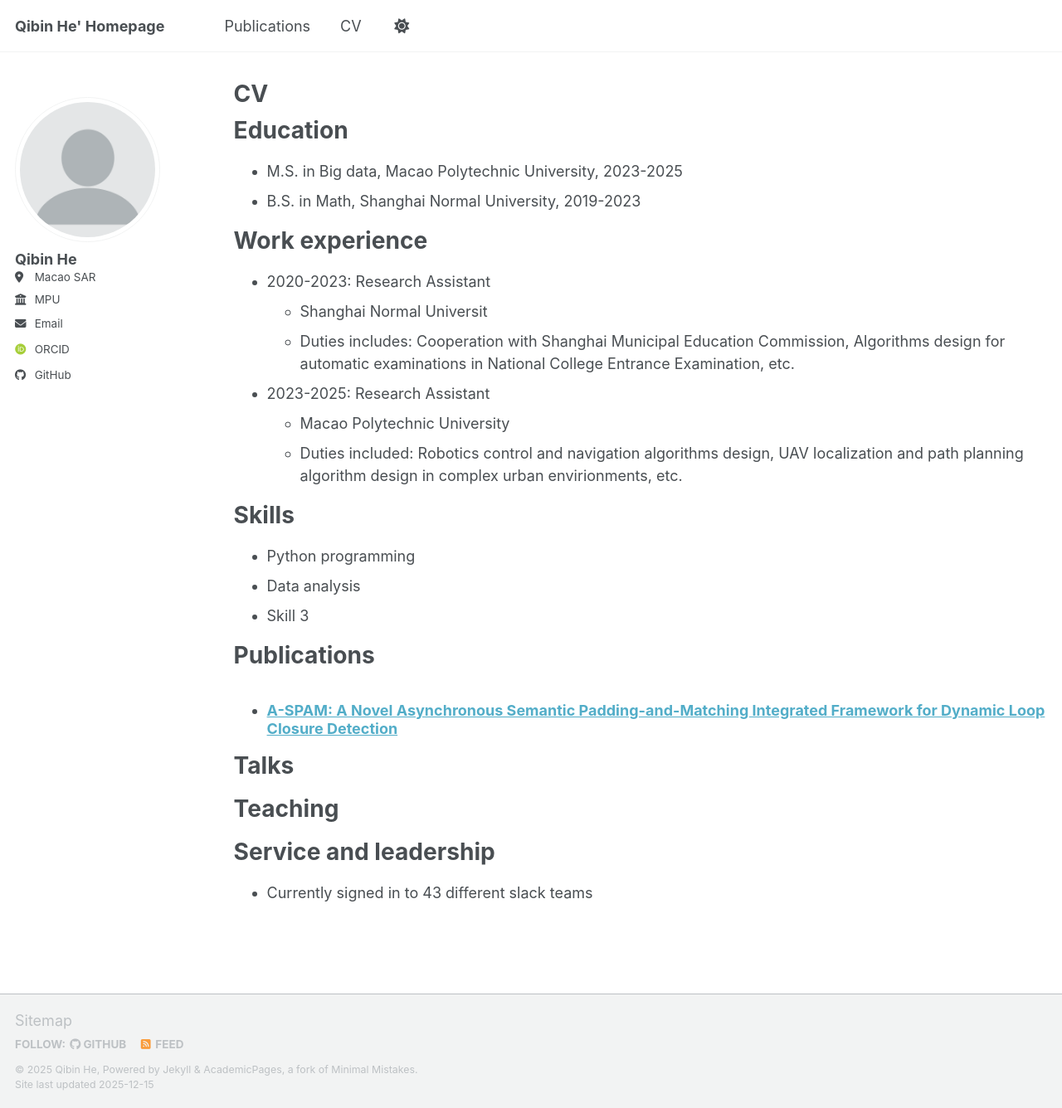
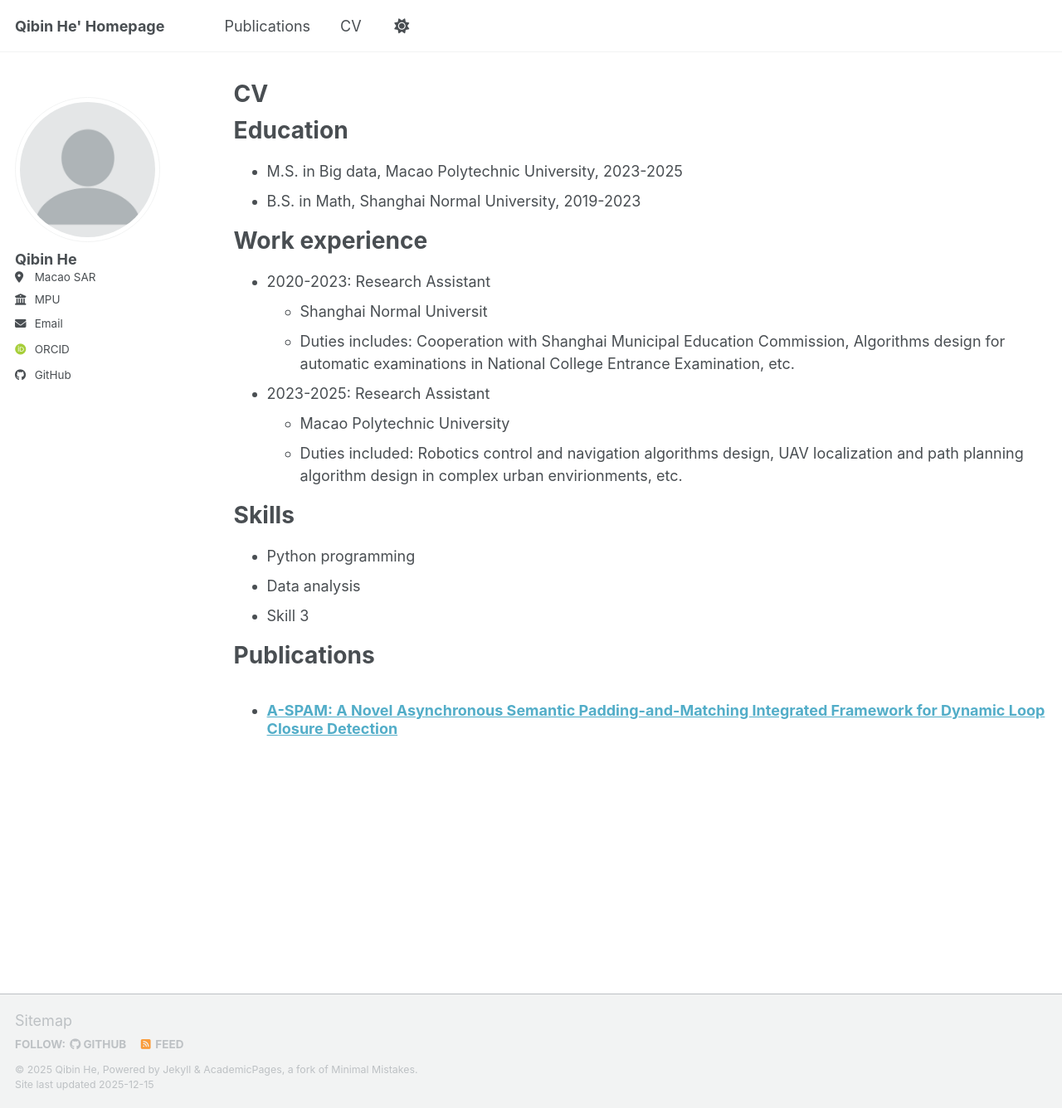
Before and after one commit to MECHA-HE/MECHA-HE.github.io, a Jekyll site: the page built from _pages/cv.md, in a window 1280 px wide and 1336 px high. Shown: the whole window at 83% size. Built offline with Jekyll 4.4.1, drawn with Linux system fonts in a browser that asks for light colours; some web fonts are replaced; a script bundle is joined from its source files by our own code; library files that are not in the unit come from our copies.

Commit message:
Update cv.md

```diff
--- a/_pages/cv.md
+++ b/_pages/cv.md
@@ -39,19 +39,3 @@
   <ul>{% for post in site.publications reversed %}
     {% include archive-single-cv.html %}
   {% endfor %}</ul>
-
-Talks
-======
-  <ul>{% for post in site.talks reversed %}
-    {% include archive-single-talk-cv.html  %}
-  {% endfor %}</ul>
-
-Teaching
-======
-  <ul>{% for post in site.teaching reversed %}
-    {% include archive-single-cv.html %}
-  {% endfor %}</ul>
-
-Service and leadership
-======
-* Currently signed in to 43 different slack teams
```
